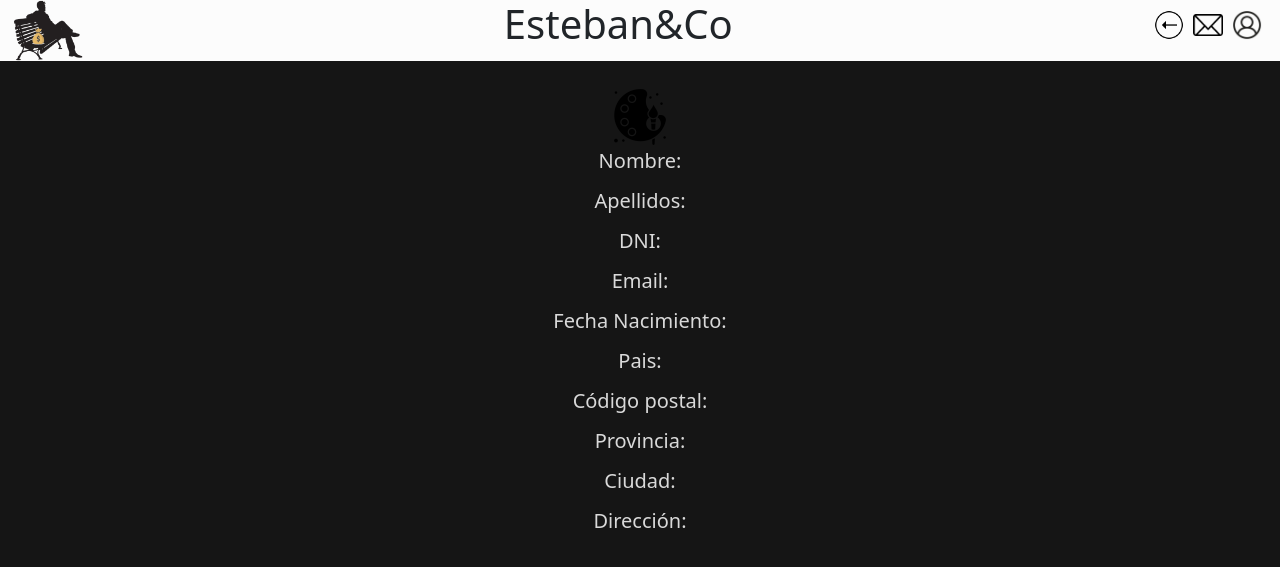
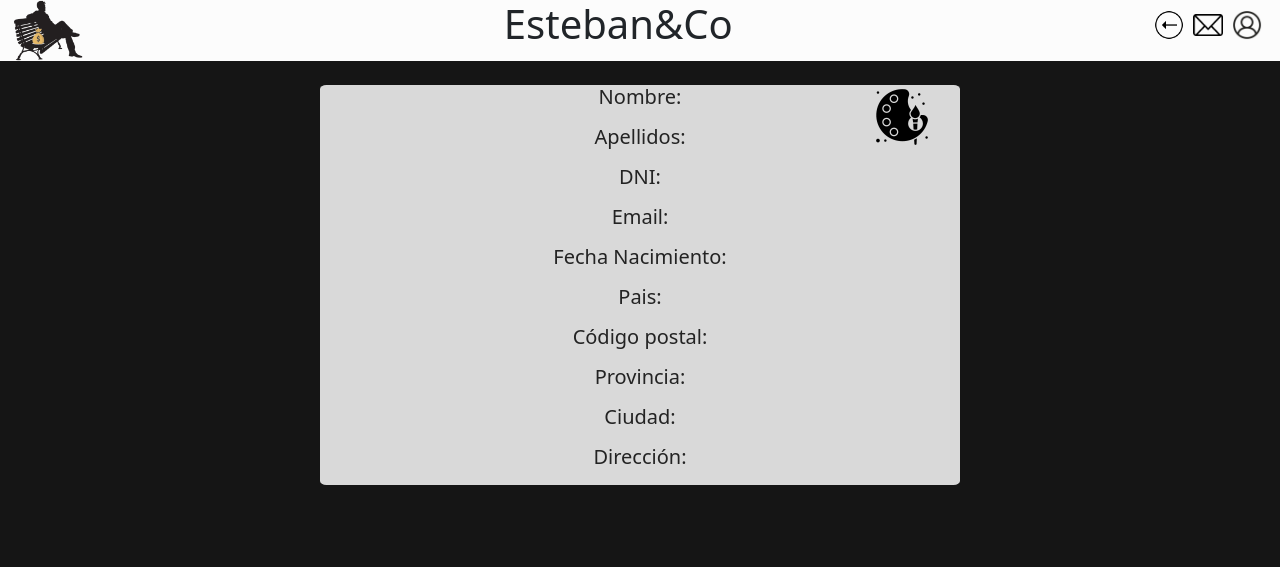
Before and after one commit to LuisYerga/IlernaBank, a PHP site: page /php/paginas/verPerfil.php in a window 1280 px wide. Shown: the top 567 px of the page. Run offline with PHP 8.4, Linux system fonts and the light colour scheme; data that the repository does not hold is empty; style sheets or scripts are compiled from the project's sources.

Commit message:
estilo final de tarjetas

```diff
--- a/css/headers.css
+++ b/css/headers.css
@@ -67,3 +67,22 @@ header {
           justify-content: center;
   padding-top: 4vh;
 }
+
+.principal {
+  background-color: #151515;
+  color: #d9d9d9;
+  display: -webkit-box;
+  display: -ms-flexbox;
+  display: flex;
+  -webkit-box-pack: center;
+      -ms-flex-pack: center;
+          justify-content: center;
+  -webkit-box-align: center;
+      -ms-flex-align: center;
+          align-items: center;
+}
+
+.container {
+  padding-top: 3vh;
+  text-align: center;
+}
--- a/css/styleTarjetas.css
+++ b/css/styleTarjetas.css
@@ -1,22 +1,45 @@
-.principal {
+section {
   background-color: #151515;
+}
+
+.container {
   display: -webkit-box;
   display: -ms-flexbox;
   display: flex;
   -webkit-box-pack: center;
       -ms-flex-pack: center;
           justify-content: center;
-  -webkit-box-align: center;
-      -ms-flex-align: center;
-          align-items: center;
+  padding-top: 3vh;
+  text-align: center;
 }
 
-.container {
-  padding-top: 3vh;
-  text-align: center;
+.recuadro {
+  width: 80vw;
+  background-color: #d9d9d9;
+  color: #232323;
+  border-radius: 1%;
+}
+
+#boton {
+  margin-top: 5%;
+  margin-bottom: 20px;
+  background-color: #151515;
   color: #d9d9d9;
 }
 
-section {
-  background-color: #151515;
+.pincel {
+  position: absolute;
+  margin-left: 23vw;
 }
+
+@media only screen and (min-width: 1024px) {
+  .recuadro {
+    width: 50vw;
+  }
+  #boton {
+    margin-top: 3%;
+  }
+  .pincel {
+    margin-left: 18vw;
+  }
+}
--- a/php/paginas/inicioUser.php
+++ b/php/paginas/inicioUser.php
@@ -6,7 +6,6 @@
     <title>Log In</title>
     <link href="../../css/headers.css" rel="stylesheet">
     <link href="../../css/desplegable.css" rel="stylesheet">
-    <link href="../../css/styleTarjetas.css" rel="stylesheet">
   <!-- Bootstrap CSS v5.2.1 -->
   <link href="https://cdn.jsdelivr.net/npm/bootstrap@5.3.2/dist/css/bootstrap.min.css" rel="stylesheet"
     integrity="sha384-T3c6CoIi6uLrA9TneNEoa7RxnatzjcDSCmG1MXxSR1GAsXEV/Dwwykc2MPK8M2HN" crossorigin="anonymous">
--- a/php/paginas/verPerfil.php
+++ b/php/paginas/verPerfil.php
@@ -54,7 +54,8 @@
   <main>
     <section class="mostrarPerfil" id="mostrarPerfil">
       <div class="container">
-        <a class="button" id="pincel1"><img src="../../img/pincel.png"></a>
+      <div class="recuadro">
+        <a class="button pincel" id="pincel1"><img src="../../img/pincel.png"></a>
         <?php include_once("../conexiones/obtenerPerfil.php");?>
         <h5>Nombre:</h5>
         <p><?php echo $nombrePerfil;?></p>
@@ -76,11 +77,13 @@
         <p><?php echo $nombreCiudad;?></p>
         <h5>Dirección:</h5>
         <p><?php echo $nombreDir;?></p>
+        </div>
       </div>
     </section>
     <section class="editarPerfil active" id="editarPerfil">
       <div class="container">
-        <a class="button" id="pincel2"><img src="../../img/pincel.png"></a>
+        <div class="recuadro">
+        <a class="button pincel" id="pincel2"><img src="../../img/pincel.png"></a>
         <?php include_once("../conexiones/obtenerPerfil.php");?>
         <form action="../conexiones/updateUser.php" method="POST">
           <h5>Nombre:</h5>
@@ -103,8 +106,9 @@
           <input type="text" placeholder="<?php echo $nombreCiudad;?>" id="ciudad" name="ciudad"><br>
           <h5>Dirección:</h5>
           <input type="text" placeholder="<?php echo $nombreDir;?>" id="direccion" name="direccion"><br>
-          <button type="submit" name="Enviar">Actualizar datos</button><br>
+          <button id="boton" type="submit" name="Enviar">Actualizar datos</button><br>
         </form>
+        </div>
       </div>
     </section>
   </main>
--- a/scss/components/_formInicio.scss
+++ b/scss/components/_formInicio.scss
@@ -7,3 +7,16 @@
     padding-top: 4vh;
 
 }
+
+.principal{
+    background-color: $color-fondo;
+    color: $contraste-blanco;
+    display: flex;
+    justify-content: center;
+    align-items: center;
+}
+
+.container{
+    padding-top: 3vh;
+    text-align: center;
+}
--- a/scss/components/_tarjetas.scss
+++ b/scss/components/_tarjetas.scss
@@ -1,16 +1,42 @@
-.principal{
+section{
   background-color: $color-fondo;
-  display: flex;
-  justify-content: center;
-  align-items: center;
 }
 
 .container{
+  display: flex;
+  justify-content: center;
   padding-top: 3vh;
   text-align: center;
+}
+
+.recuadro{
+  width: 80vw;
+  background-color: $contraste-blanco;
+  color: $contraste-negro;
+  border-radius: 1%;
+}
+
+#boton{
+  margin-top: 5%;
+  margin-bottom: 20px;
+  background-color: $color-fondo;
   color: $contraste-blanco;
 }
 
-section{
-    background-color: $color-fondo;
+.pincel{
+  position: absolute;
+  margin-left: 23vw;
 }
+
+
+@media only screen and (min-width: 1024px) {
+  .recuadro{
+    width: 50vw;
+  }
+  #boton{
+    margin-top: 3%;
+  }
+  .pincel{
+    margin-left: 18vw;
+  }
+}
```
